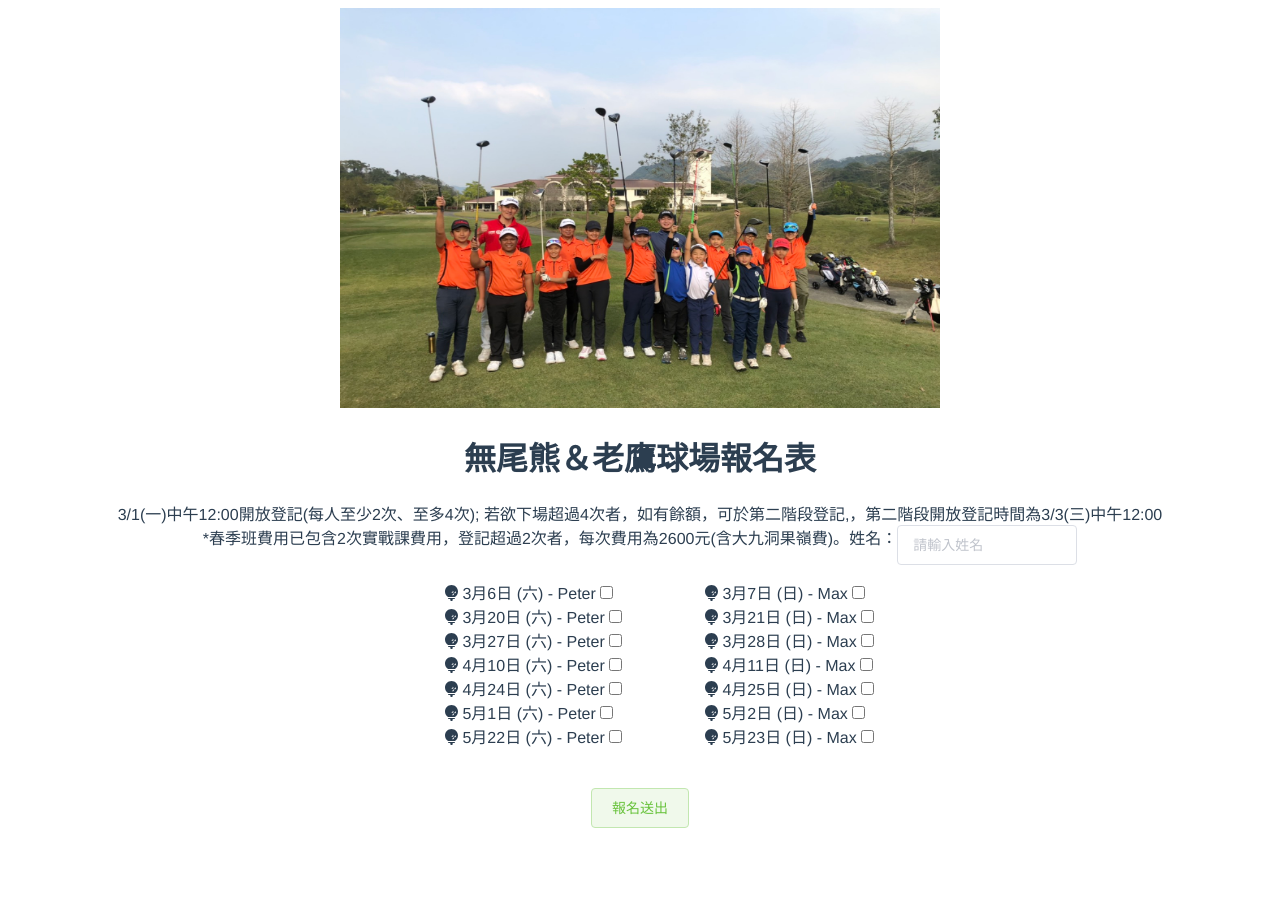
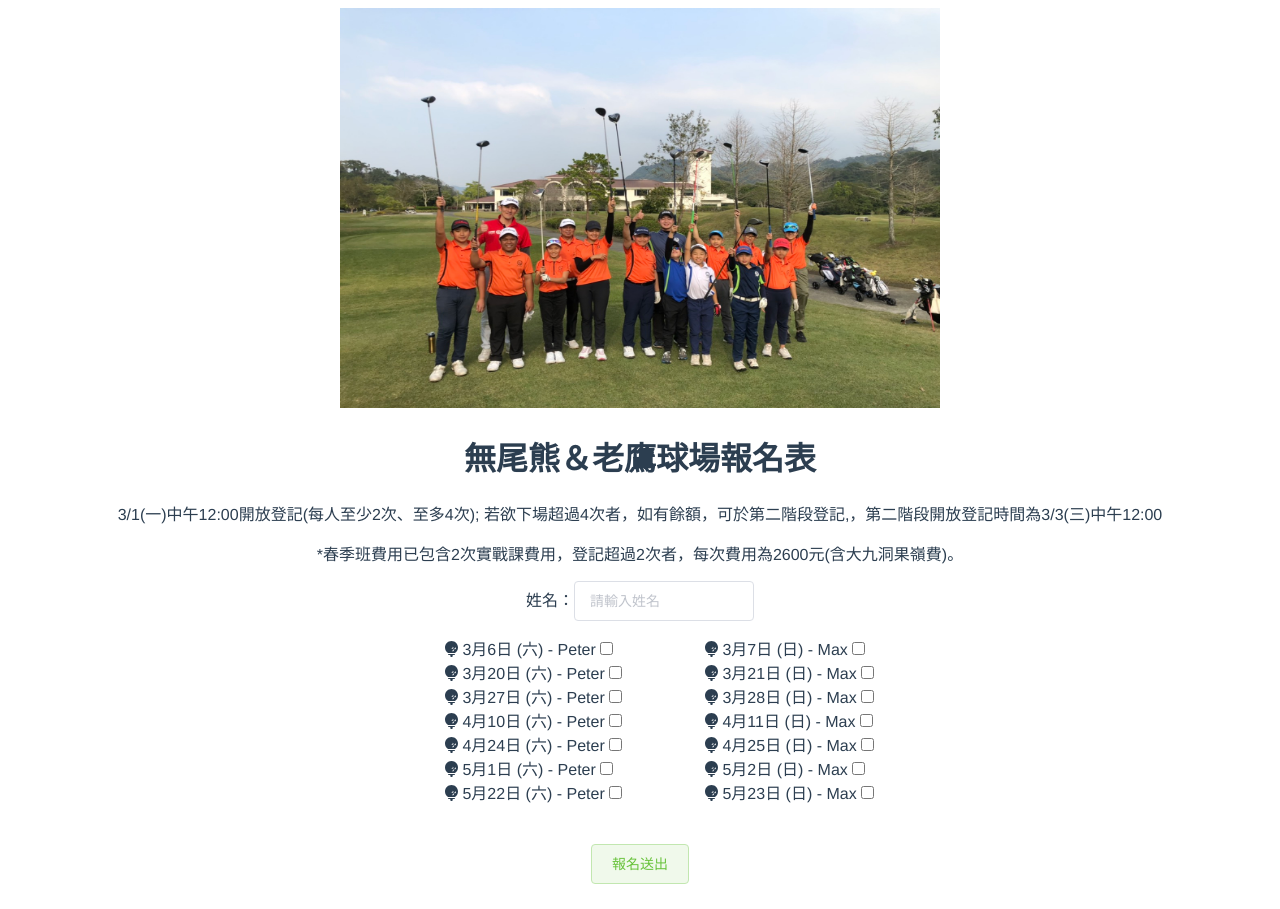
Before and after one commit to virgineyes/golf_class_frontend, a Vue app: page / in a window 1280 px wide. Before the commit the page ends 853 px from the top, so only its background shows below. Built offline with nearby package versions, Linux system fonts and the light colour scheme.

Commit message:
'add-dist;

```diff
--- a/src/components/SelectTool.vue
+++ b/src/components/SelectTool.vue
@@ -1,12 +1,12 @@
 <template>
   <div class="hello">
     <h1>{{ msg }}</h1>
-    <span class="flex-container">3/1(一)中午12:00開放登記(每人至少2次、至多4次); 若欲下場超過4次者，如有餘額，可於第二階段登記,，第二階段開放登記時間為3/3(三)中午12:00</span>
-    <span class="flex-container">*春季班費用已包含2次實戰課費用，登記超過2次者，每次費用為2600元(含大九洞果嶺費)。</span>
+    <p>3/1(一)中午12:00開放登記(每人至少2次、至多4次); 若欲下場超過4次者，如有餘額，可於第二階段登記,，第二階段開放登記時間為3/3(三)中午12:00</p>
+    <p>*春季班費用已包含2次實戰課費用，登記超過2次者，每次費用為2600元(含大九洞果嶺費)。</p>
 
-    <div class="flex-container">
+    <div >
       <span>姓名：</span>
-      <el-input class="flex-container" v-model="input" placeholder="請輸入姓名"></el-input>
+      <el-input class="flex-container" v-model="name" placeholder="請輸入姓名"></el-input>
     </div>
 
     <div class="flex-container">
@@ -32,8 +32,9 @@
 <script>
 export default {
   data() {
-  return {
+    return {
       msg: '無尾熊＆老鷹球場報名表',
+      name: '',
       checked: [],
       courses_sat: [
         {
```
Also changed, not shown: static.json (added, +7 -0 lines), 13 other files (tests, documents, lock files or other folders).
